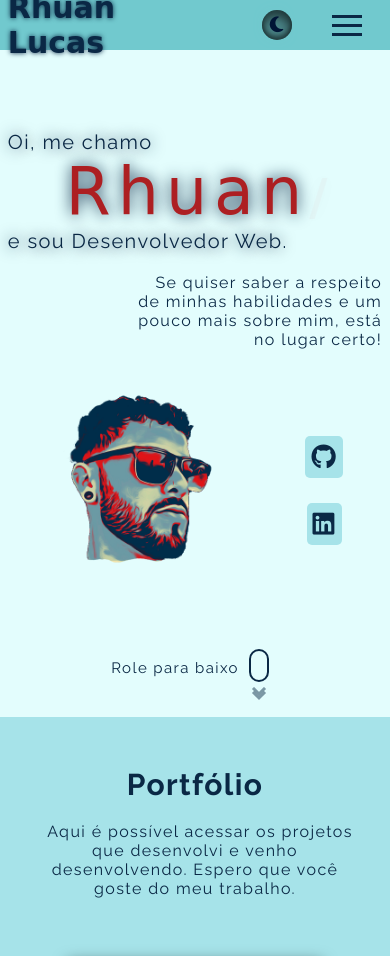
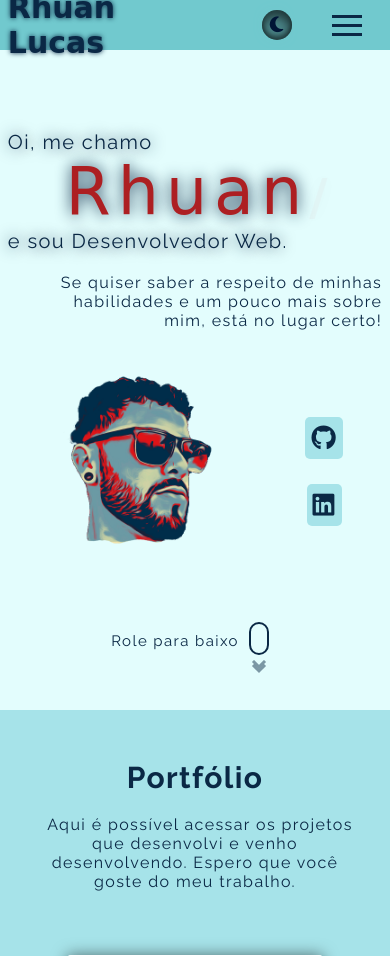
Before and after one commit to RhuanLucass/portfolio, a PHP site: page / in a window 390 px wide. Shown: the top 956 px of the page. Run offline with PHP 8.4, Linux system fonts and the light colour scheme; some libraries are stand-ins or nearby versions; some web fonts are replaced.

Commit message:
Corrigindo responsividade

```diff
--- a/assets/css/style.css
+++ b/assets/css/style.css
@@ -205,7 +205,8 @@ input, textarea{
 }
 
 #preload{
-  height: 100vh;
+  height: 100%;
+  min-height: 100vh;
   width: 100vw;
   display: flex;
   align-items: center;
@@ -239,7 +240,7 @@ input, textarea{
 }
 
 #preload .name{
-  font-size: 8rem;
+  font-size: 6rem;
   white-space: nowrap;
   opacity: 0;
   transition: 1s;
@@ -452,13 +453,22 @@ header nav ul li a.current{
 main{
   height: 100vh;
   max-height: 80rem;
+  padding-top: 5rem;
   background: var(--background-main);
 }
 
 main .container{
+  height: 100vh;
+  justify-content: space-between;
+  flex-direction: column;
+}
+
+main .main-wrapper{
+  margin: 5rem 0;
   height: 100%;
+  display: flex;
   justify-content: center;
-  position: relative;
+  align-items: center;
   gap: 10rem;
 }
 
@@ -544,12 +554,12 @@ main .description-main .text-main p:nth-child(3){
 }
 
 .down-page{
+  width: 100%;
   display: flex;
   align-items: center;
   justify-content: center;
   gap: 1rem;
-  position: absolute;
-  bottom: 3rem;
+  margin: 2rem 0;
 }
 
 .down-page p{
@@ -558,7 +568,7 @@ main .description-main .text-main p:nth-child(3){
   color: var(--font-color-main);
 }
 
-/* ICON SCROLL DOWN */
+/*** SCROLL DOWN ***/
 /*
   Este código foi adaptado de Alexandre CMC Souza
   Fonte: https://webartdevelopers.com/blog/mouse-scroll-down-animated-icon/
@@ -902,7 +912,7 @@ main .description-main .text-main p:nth-child(3){
 }
 
 .content-contact form textarea{
-  height: 20rem;
+  height: 15rem;
   min-height: 10rem;
   resize: vertical;
   max-height: 30rem;
@@ -1080,8 +1090,6 @@ footer p{
 }
 
 @media screen and (max-width: 900px){
-  /*** MAIN ***/
-
   main .description-main h1{
     font-size: 2rem;
   }
@@ -1093,7 +1101,11 @@ footer p{
 
 @media screen and (max-width: 764px){
   #preload .name{
-    font-size: 5rem;
+    font-size: 4rem;
+  }
+
+  header .logo{
+    width: 50%;
   }
 
   header .logo h1{
@@ -1103,11 +1115,16 @@ footer p{
   /*** MAIN ***/
 
   main{
-    height: 85vh;
     padding-top: 10rem;
+    height: 100%;
   }
 
   main .container{
+    height: 100%;
+  }
+
+  main .main-wrapper{
+    margin-top: 0;
     justify-content: flex-end;
     flex-direction: column-reverse;
     gap: 4rem;
@@ -1128,6 +1145,10 @@ footer p{
   main .image-main .links{
     display: flex;
     flex-direction: column;
+  }
+
+  .text-main > p{
+    max-width: 90%;
   }
 
   /*** PORTFÓLIO ***/
@@ -1215,8 +1236,8 @@ footer p{
     font-size: 1.5rem;
   }
 
-  #preload .name{
-    font-size: 3rem;
+  #preload span {
+    padding: 0 .2rem;
   }
 
   /*** HEADER ***/
@@ -1227,7 +1248,7 @@ footer p{
   /*** MAIN ***/
 
   main{
-    height: 80vh;
+    padding-top: 5rem;
   }
 
   main .description-main h1{
--- a/assets/js/scripts.js
+++ b/assets/js/scripts.js
@@ -152,12 +152,10 @@ function splitLetters() {
     if(letter !== " ")(text.innerHTML += `<span>${letter}</span>`)
     else{
       window.innerWidth <= 764 ? text.innerHTML += "<br/>" : (() => {
-        countSpace === 2 ? (text.innerHTML += "<br/>") : (text.innerHTML += "<span>&nbsp;</span>")
+        countSpace === 2 ? (text.innerHTML += "<br/>") : (text.innerHTML += "<span>&nbsp;</span>");
       })()
     }
   });
-
-  const newLetters = text.querySelectorAll(".letter-span");
 }
 
 
--- a/index.html
+++ b/index.html
@@ -64,6 +64,7 @@
 
     <main data-scroll id="home">
       <div class="container">
+        <div class="main-wrapper">
           <div data-animation="left" class="image-main">
             <div class="image">
               <img src="assets/images/main/main.png" alt="Desenho representando o autor do portfólio.">
@@ -80,6 +81,7 @@
               <p class="name">Rhuan Lucas</p>
               e sou Desenvolvedor Web.</h1>
               <p>Se quiser saber a respeito de minhas habilidades e um pouco mais sobre mim, está no lugar certo!</p>
+            </div>
           </div>
         </div>
         <div data-animation="left" class="down-page">
```
Lines whose indentation alone changed are shown as unchanged.
